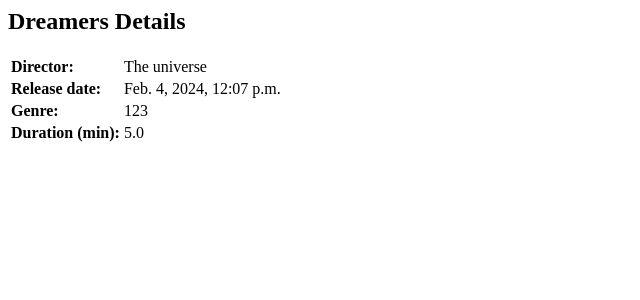
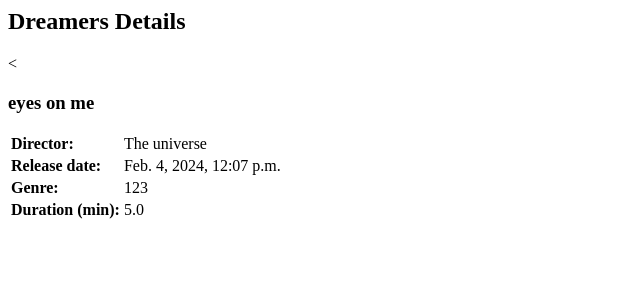
Before and after one commit to 23HHIE/demo-movie, a Django app: page /movies/1/ in a window 1280 px wide. Shown: the top 300 px of the page, without its empty margins (0-640 px from the left). Run offline with Django 3.2, Linux system fonts and the light colour scheme; data comes from the database, SQL or seed files in the repository.

Commit message:
the first time commit something

```diff
--- a/movies/templates/movies/show.html
+++ b/movies/templates/movies/show.html
@@ -1,4 +1,5 @@
 <h2>{{movie.title}} Details</h2>
+<<h3>eyes on me</h3>
 <table>
     <thead>
     </thead>
```
